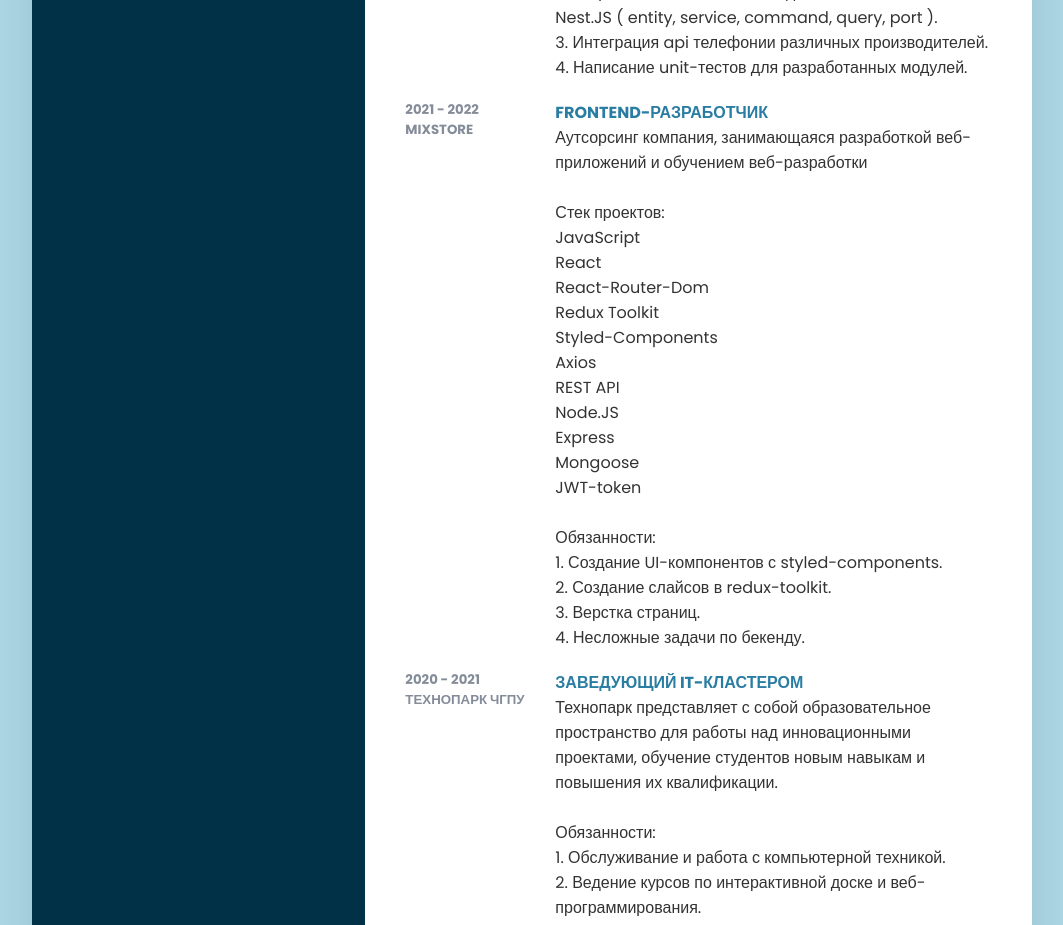
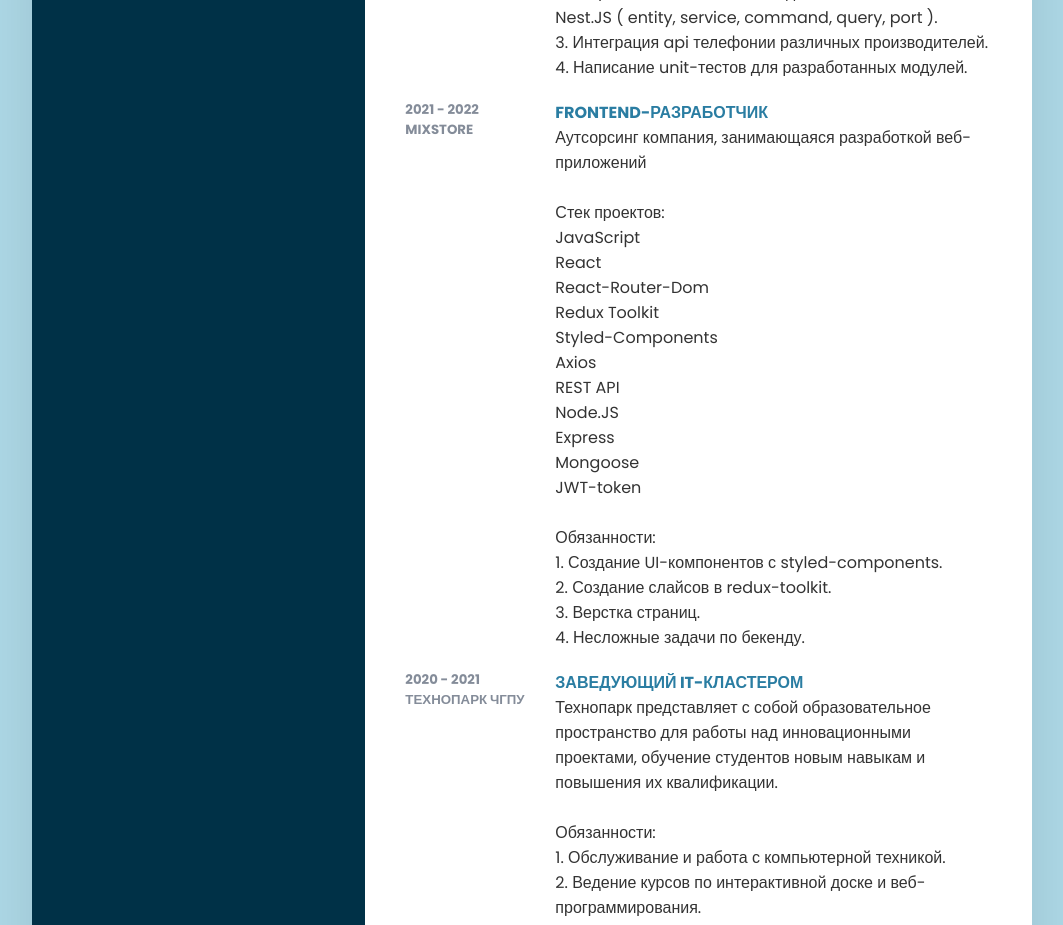
Before and after one commit to zelimdemilh/MyResume, a React (Create React App) app: page / in a window 1280 px wide. Shown: the part 1060-1985 px from the top of the page, without its empty margins (108-1171 px from the left). Built offline with nearby package versions, Linux system fonts and the light colour scheme.

Commit message:
Update MixStore.jsx

```diff
--- a/src/components/RightSide/MixStore.jsx
+++ b/src/components/RightSide/MixStore.jsx
@@ -10,8 +10,7 @@ const MixStore = () => {
       <div className="text">
         <h4> Frontend-разработчик</h4>
         <p>
-          Аутсорсинг компания, занимающаяся разработкой веб-приложений и
-          обучением веб-разработки
+          Аутсорсинг компания, занимающаяся разработкой веб-приложений
         </p>
         <br />
         <p>
```
